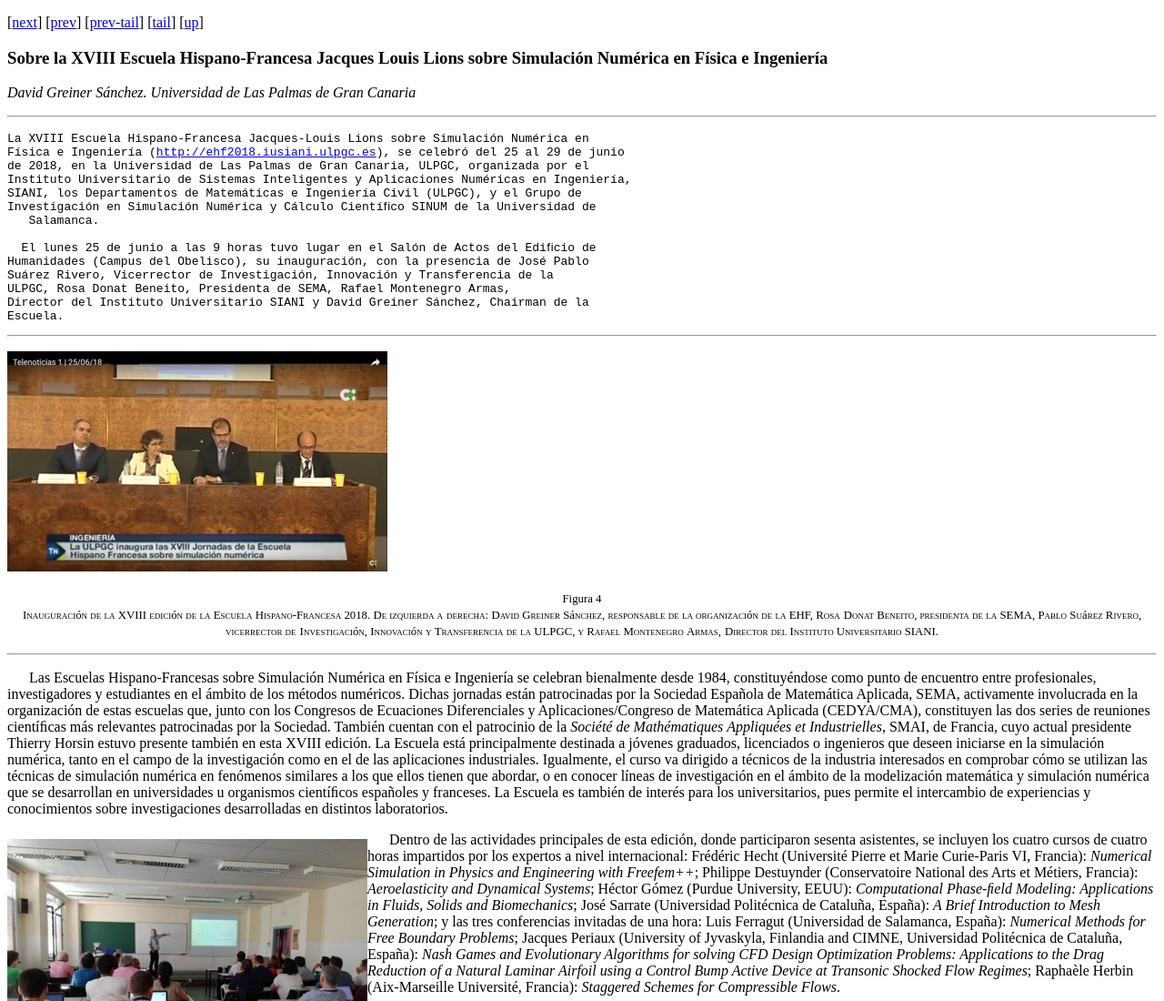
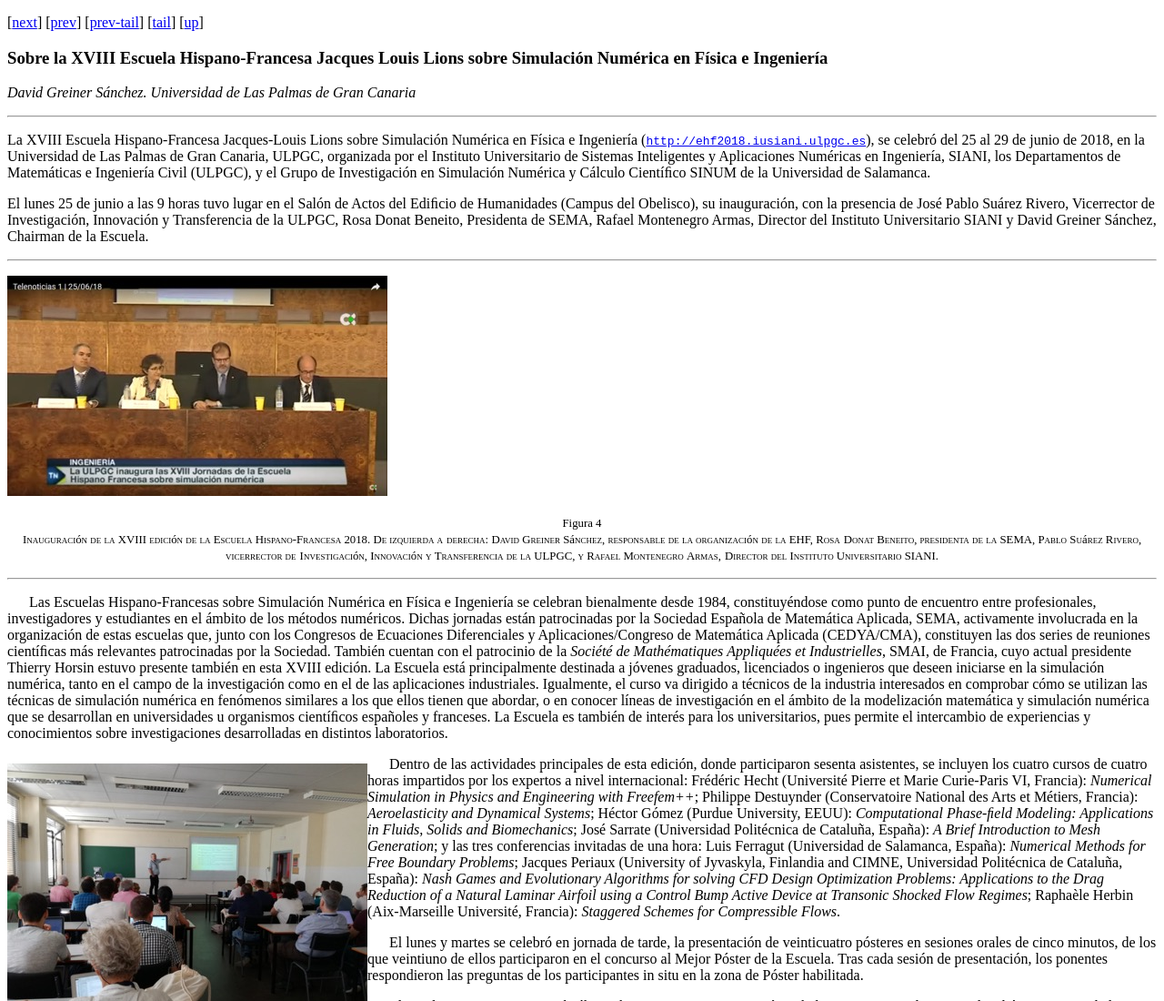
Before and after one commit to BoletinSEMA/Boletin20, a plain HTML site: page html/boletin20se3.html in a window 1280 px wide. Shown: the top 1100 px of the page at 91% size. Drawn offline with nearby package versions, Linux system fonts and the light colour scheme; some packages are replaced by stand-ins of ours; files whose address does not match are found by name.

Commit message:
Update boletin20se3.html

```diff
--- a/html/boletin20se3.html
+++ b/html/boletin20se3.html
@@ -32,7 +32,7 @@ Numérica en Física e Ingeniería</h3>
 </div>
 <!-- fin de título -->
 
-<!--l. 449--><pre>La XVIII Escuela Hispano-Francesa Jacques-Louis Lions sobre Simulación Numérica en
+<!--l. 449--><p>La XVIII Escuela Hispano-Francesa Jacques-Louis Lions sobre Simulación Numérica en
 Física e Ingeniería (<a
 href="http://ehf2018.iusiani.ulpgc.es" class="url" ><span
 class="ectt-1000">http://ehf2018.iusiani.ulpgc.es</span></a>), se celebró del 25 al 29 de junio
@@ -41,14 +41,15 @@ Instituto Universitario de Sistemas Inteligentes y Aplicaciones Numéricas en In
 SIANI, los Departamentos de Matemáticas e Ingeniería Civil (ULPGC), y el Grupo de
 Investigación en Simulación Numérica y Cálculo Cientíﬁco SINUM de la Universidad de
    Salamanca.
+</p>
 
-  El lunes 25 de junio a las 9 horas tuvo lugar en el Salón de Actos del Ediﬁcio de
+<p>  El lunes 25 de junio a las 9 horas tuvo lugar en el Salón de Actos del Ediﬁcio de
 Humanidades (Campus del Obelisco), su inauguración, con la presencia de José Pablo
 Suárez Rivero, Vicerrector de Investigación, Innovación y Transferencia de la
 ULPGC, Rosa Donat Beneito, Presidenta de SEMA, Rafael Montenegro Armas,
 Director del Instituto Universitario SIANI y David Greiner Sánchez, Chairman de la
 Escuela.
-</pre>
+</p>
    <hr class="figure" /><div class="figure"
 >
 
```
